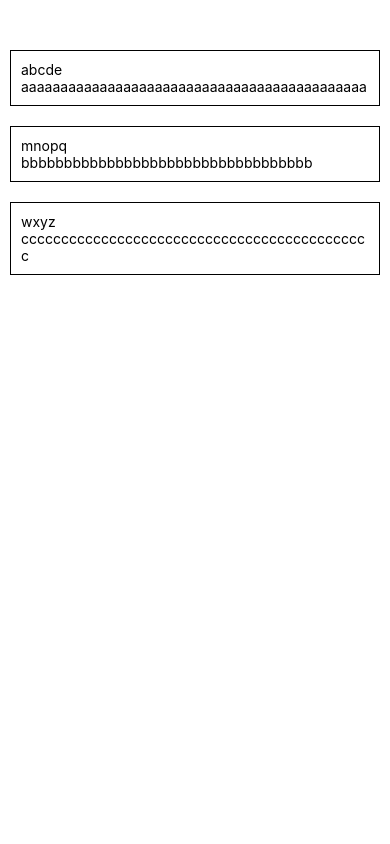
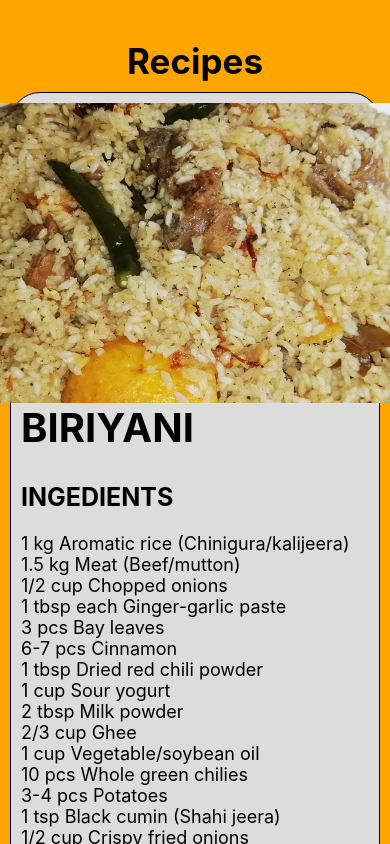
Before and after one commit to marzan999/Recipe_App, a React Native app: screen / in a window 390 px wide. Built offline with nearby package versions, Linux system fonts and the light colour scheme.

Commit message:
data added

```diff
--- a/App.js
+++ b/App.js
@@ -1,11 +1,15 @@
 import { StatusBar } from 'expo-status-bar';
-import { StyleSheet, Text, View, SafeAreaView, ScrollView, FlatList } from 'react-native';
+import { StyleSheet, Text, View, SafeAreaView, ScrollView, FlatList, Image, ImageBackground, Dimensions } from 'react-native';
 
 
 export const RECIPE_NAME = [
   {
-    name: 'abcde',
-    description: 'aaaaaaaaaaaaaaaaaaaaaaaaaaaaaaaaaaaaaaaaaaaa'
+    name: 'Biriyani',
+    ingedients: '\nIngedients',
+    ingedient2: '\n1 kg Aromatic rice (Chinigura/kalijeera)\n1.5 kg Meat (Beef/mutton)\n1/2 cup Chopped onions\n1 tbsp each Ginger-garlic paste\n3 pcs Bay leaves\n6-7 pcs Cinnamon\n1 tbsp Dried red chili powder\n1 cup Sour yogurt\n2 tbsp Milk powder\n2/3 cup Ghee\n1 cup Vegetable/soybean oil\n10 pcs Whole green chilies\n3-4 pcs Potatoes\n1 tsp Black cumin (Shahi jeera)\n1/2 cup Crispy fried onions\n1 tbsp Sugar\nTo taste Salt',
+    directions: '\nDirections',
+    direction2: '\n1. Firstly the Biryani spices mix is prepared by roasting and grinding 10 pcs cardamoms, 3 pcs large cinnamon sticks, ½ tsp white pepper, ½ tsp black pepper, a whole nutmeg, 2 pcs mace and 6 pcs cloves.\n\n  2. Heat some oil in a pressure cooker, add bay leaves, cinnamon and onions and stir for a while. Add ginger-garlic pastes, chili powder and salt and stir for a while. Now add the pre-washed and properly drained meats and keep stirring to mix everything well. Add beaten yogurt and again keep stirring.\n\n  3. No need to add water in this stage since the meats releases water. When the water dries to half, add the pre-made Biryani spices mix and 1 tbsp fried onions and keep stirring for some minutes. Now add 2 cups water, cover and wait for 8 whistles.\n\n  4. Strain the meats out and set aside. Heat the remaining sauce from the meat in a large pot and add pre-washed and properly drained aromatic rice and keep stirring for 2-3 minutes to fry with the remaining sauce. Pour warm or boiled water, double of the amount of the rice. After a minute add milk powder, raisins, potato pieces (Pre-fried with turmeric powder and salt), black cumin, salt and sugar. Keep the flame low to medium high this time.\n\n5. When the water starts boiling, add the cooked meats and green chilies. Now cover and bring to a simmer till the water completely dries. Add rest of the ghee and fried onions, turn the flame off, cover and leave for half an hour. It’s ready to be served.',
+    image: require('./assets/homely-ghoroa-biryani.jpg')
   },
   {
     name: 'mnopq',
@@ -17,14 +21,22 @@ export const RECIPE_NAME = [
   },
 ]
 
+
+
 export default function App({ navigation, route }) {
 
   const renderItem = ({ item, index }) => {
 
+
+
     return (
-      <View style={styles.listView}>
-        <Text style={styles.topicName} >{item.name}</Text>
-        <Text style={styles.topicName} >{item.description}</Text>
+      <View style={styles.listView} >
+        <Image source={item.image} style={styles.imageStyle} resizeMode='contain'/>
+        <Text style={styles.topicName} style={{ fontSize: 40, textTransform: 'uppercase', fontWeight: 'bold' }} >{item.name}</Text>
+        <Text style={styles.topicName} style={{ fontSize: 25, textTransform: 'uppercase', fontWeight: 'bold' }} >{item.ingedients}</Text>
+        <Text style={styles.topicName} style={{ fontSize: 18}}>{item.ingedient2}</Text>
+        <Text style={styles.topicName} style={{ fontSize: 25, textTransform: 'uppercase', fontWeight: 'bold' }}>{item.directions}</Text>
+        <Text style={styles.topicName} style={{ fontSize: 18}}>{item.direction2}</Text>
       </View>
     );
   }
@@ -32,6 +44,7 @@ export default function App({ navigation, route }) {
 
   return (
     <SafeAreaView style={styles.container}>
+    <Text style={styles.headingStyle}>Recipes</Text>
       <FlatList
         data={RECIPE_NAME}
         renderItem={renderItem}
@@ -45,12 +58,26 @@ export default function App({ navigation, route }) {
 const styles = StyleSheet.create({
   container: {
     flex: 1,
-      backgroundColor: '#fff',
+    backgroundColor: 'orange',
     paddingTop: 40,
   },
   listView: {
     margin: 10,
     borderWidth: 1,
     padding: 10,
+    borderRadius: 30,
+    backgroundColor: '#DCDCDC'
+  },
+  headingStyle: {
+    fontSize: 35,
+    fontWeight: 'bold',
+    alignSelf: 'center',
+  },
+  imageStyle: {
+    alignSelf: 'center',
+    width: Dimensions.get('screen').width-50 ,
+    height: 100,
+    paddingTop: 300,
+    borderRadius:30
   }
 });
```
Also changed, not shown: assets/homely-ghoroa-biryani.jpg (added). Lines whose indentation alone changed are shown as unchanged.
